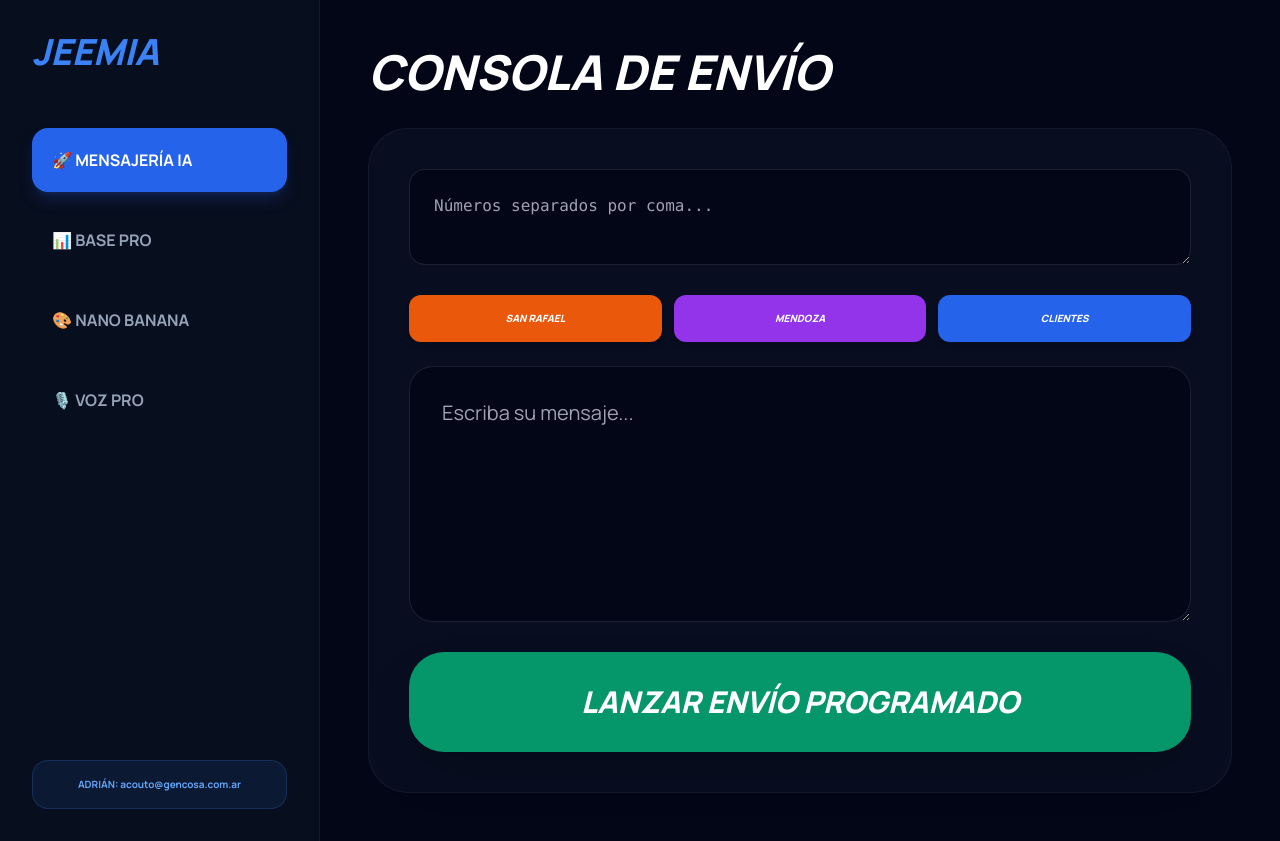
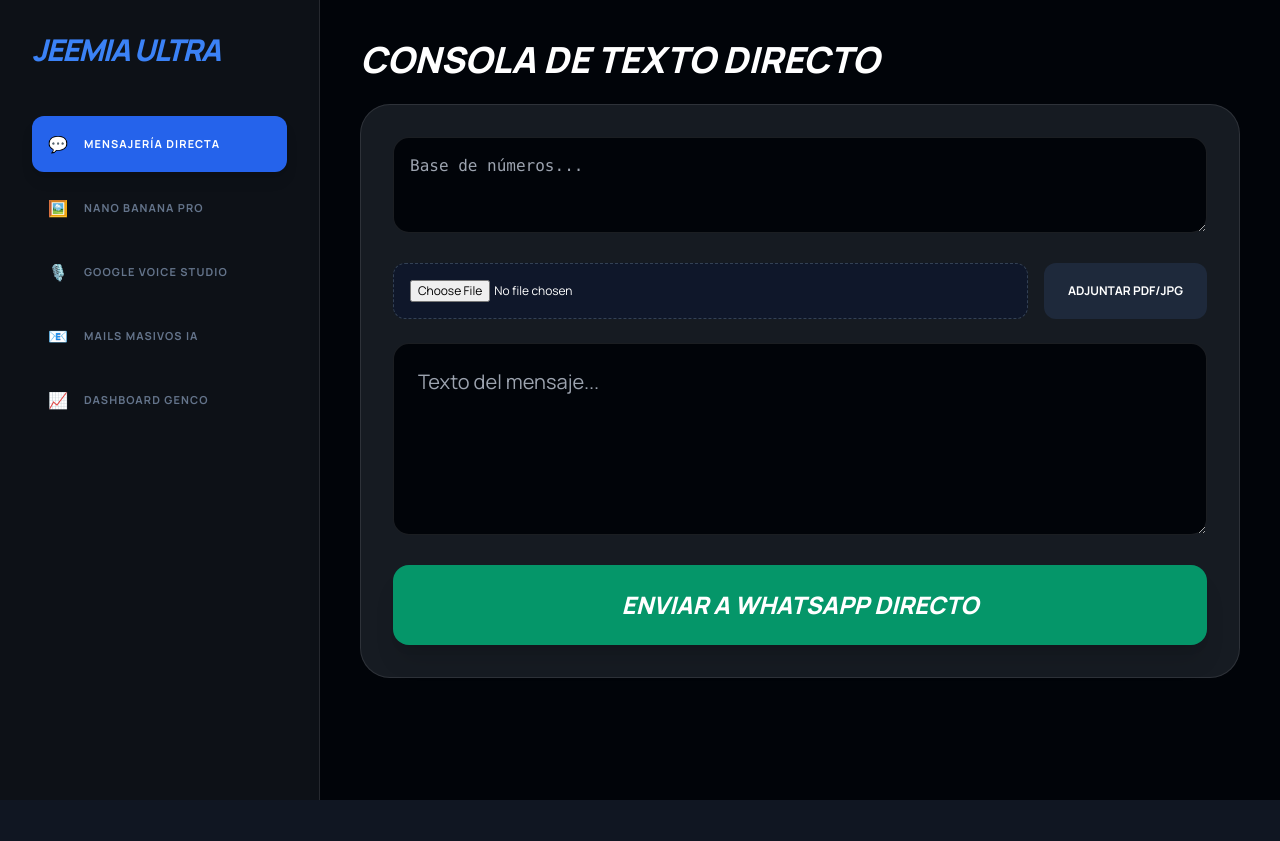
Before and after one commit to woowestudio45-prog/adrian222, a React (Vite) app: page / in a window 1280 px wide. After the commit the page ends 800 px from the top, so only its background shows below. Built offline with nearby package versions, Linux system fonts and the light colour scheme.

Commit message:
Refactor App component and update state management

```diff
--- a/App.tsx
+++ b/App.tsx
@@ -4,122 +4,151 @@ export default function App() {
   const [tab, setTab] = useState('mensajeria');
   const [numeros, setNumeros] = useState('');
   const [msg, setMsg] = useState('');
-  const [promptIA, setPromptIA] = useState('');
-  const [imgGenerada, setImgGenerada] = useState<string | null>(null);
-  const [vozTexto, setVozTexto] = useState('');
-  const [stats, setStats] = useState({ total: 0, tiempo: '0 min', leads: 0 });
+  const [imgRef, setImgRef] = useState<string | null>(null);
+  const [vozConfig, setVozConfig] = useState({ voz: 'es-AR-1', tono: 1, velocidad: 1 });
+  const [mailBase, setMailBase] = useState<any>(null);
 
-  const plantillas = {
-    sr: "Hola! Soy Adrián de Genco Jeep. Lanzamos Plan 4 San Rafael: Adjudicación asegurada cuota 4. Renegade desde $250.000 + DNI. ¿Te interesa?",
-    mza: "Hola! Soy Adrián de Genco Mendoza. Plan 4: Jeep y RAM con entrega asegurada cuota 4 sin sorteos. ¿Querés info?",
-    clientes: "Hola! Soy Adrián de Genco. Por ser cliente tenés bonificación en Plan 4 con entrega en cuota 4. ¿Hablamos?"
-  };
-
-  // 📊 ANÁLISIS DE BASE PRO
-  useEffect(() => {
-    const total = numeros.split(',').filter(n => n.trim() !== '').length;
-    setStats({ total, tiempo: `${total * 7} seg`, leads: Math.floor(total * 0.12) });
-  }, [numeros]);
-
-  // 🚀 ENVÍO FLUIDO PROGRAMADO
-  const enviarCampana = () => {
+  // 1. CHAT & WHATSAPP DIRECTO (Sin Confirmación)
+  const enviarDirecto = () => {
     const lista = numeros.split(',').map(n => n.trim().replace(/\D/g, ''));
-    alert(`Iniciando envío programado para ${lista.length} clientes. Alertas de Leads a acouto@gencosa.com.ar`);
     lista.forEach((num, i) => {
       const fNum = num.startsWith('54') ? num : '549' + num;
+      // Usamos el protocolo directo para intentar saltar la pantalla de espera
       setTimeout(() => {
         window.open(`https://web.whatsapp.com/send?phone=${fNum}&text=${encodeURIComponent(msg)}`, '_blank');
-      }, i * 7000); // 7 segundos entre mensajes para fluidez
+      }, i * 8000); // Fluidez definida por IA para Genco
     });
   };
 
-  // 🎙️ VOZ INTELIGENTE (Simulación)
-  const generarVoz = () => {
-    if (!vozTexto) return;
-    const utterance = new SpeechSynthesisUtterance(vozTexto);
-    utterance.lang = 'es-AR';
-    window.speechSynthesis.speak(utterance);
-    alert("Audio generado y listo para enviar como mensaje de voz.");
-  };
+  return (
+    <div className="flex min-h-screen bg-[#010409] text-white font-sans overflow-hidden">
 
-  // 🎨 NANO BANANA IA (Simulación de Imagen)
-  const generarImagen = () => {
-    setImgGenerada("https://images.unsplash.com/photo-1610450949065-1f2809da7f30?q=80&w=500&auto=format&fit=crop"); // Simulación Jeep
-    alert("IA Nano Banana: Arte publicitario generado para Genco.");
-  };
-
-  return (
-    <div className="flex min-h-screen bg-[#020617] text-white font-sans overflow-hidden">
-
-      {/* SIDEBAR CORPORATIVO */}
-      <nav className="w-80 bg-[#070e1e] border-r border-white/5 p-8 flex flex-col gap-4 shadow-2xl">
-        <h1 className="text-4xl font-black text-blue-500 italic mb-10">JEEMIA</h1>
-        <button onClick={() => setTab('mensajeria')} className={`p-5 rounded-2xl text-left font-bold ${tab === 'mensajeria' ? 'bg-blue-600 shadow-blue-900/40 shadow-lg' : 'text-slate-400 hover:bg-white/5'}`}>🚀 MENSAJERÍA IA</button>
-        <button onClick={() => setTab('base')} className={`p-5 rounded-2xl text-left font-bold ${tab === 'base' ? 'bg-blue-600 shadow-blue-900/40 shadow-lg' : 'text-slate-400 hover:bg-white/5'}`}>📊 BASE PRO</button>
-        <button onClick={() => setTab('ia')} className={`p-5 rounded-2xl text-left font-bold ${tab === 'ia' ? 'bg-blue-600 shadow-blue-900/40 shadow-lg' : 'text-slate-400 hover:bg-white/5'}`}>🎨 NANO BANANA</button>
-        <button onClick={() => setTab('voz')} className={`p-5 rounded-2xl text-left font-bold ${tab === 'voz' ? 'bg-blue-600 shadow-blue-900/40 shadow-lg' : 'text-slate-400 hover:bg-white/5'}`}>🎙️ VOZ PRO</button>
-        <div className="mt-auto p-4 bg-blue-500/10 border border-blue-500/20 rounded-2xl text-[10px] text-blue-400 font-bold text-center">ADRIÁN: acouto@gencosa.com.ar</div>
+      {/* SIDEBAR DE CONTROL TOTAL */}
+      <nav className="w-80 bg-[#0d1117] border-r border-white/10 p-8 flex flex-col gap-2">
+        <h1 className="text-3xl font-black text-blue-500 italic mb-10 tracking-tighter">JEEMIA ULTRA</h1>
+        {[
+          { id: 'mensajeria', icon: '💬', label: 'Mensajería Directa' },
+          { id: 'ia', icon: '🖼️', label: 'Nano Banana Pro' },
+          { id: 'voz', icon: '🎙️', label: 'Google Voice Studio' },
+          { id: 'mails', icon: '📧', label: 'Mails Masivos IA' },
+          { id: 'stats', icon: '📈', label: 'Dashboard Genco' }
+        ].map(item => (
+          <button
+            key={item.id}
+            onClick={() => setTab(item.id)}
+            className={`flex items-center gap-4 p-4 rounded-xl font-bold transition-all ${tab === item.id ? 'bg-blue-600 shadow-lg' : 'text-slate-500 hover:bg-white/5'}`}
+          >
+            <span>{item.icon}</span> <span className="text-[11px] uppercase tracking-widest">{item.label}</span>
+          </button>
+        ))}
       </nav>
 
-      {/* CONTENIDO PRINCIPAL */}
-      <main className="flex-1 p-12 bg-slate-950 overflow-y-auto">
+      {/* MAIN CONSOLE */}
+      <main className="flex-1 p-10 bg-[#010409] overflow-y-auto">
 
-        {/* MÓDULO MENSAJERÍA */}
+        {/* 1. MENSAJERÍA DIRECTA CON ADJUNTOS */}
         {tab === 'mensajeria' && (
-          <div className="max-w-4xl space-y-8 animate-in fade-in duration-500">
-            <h2 className="text-5xl font-black italic uppercase">Consola de Envío</h2>
-            <div className="bg-slate-900/50 p-10 rounded-[40px] border border-white/5 space-y-6">
-              <textarea value={numeros} onChange={(e) => setNumeros(e.target.value)} className="w-full h-24 bg-slate-950 border border-white/10 rounded-2xl p-6 text-blue-300 font-mono" placeholder="Números separados por coma..." />
-              <div className="grid grid-cols-3 gap-3">
-                <button onClick={() => setMsg(plantillas.sr)} className="p-4 bg-orange-600 rounded-xl text-[10px] font-black uppercase italic shadow-md">San Rafael</button>
-                <button onClick={() => setMsg(plantillas.mza)} className="p-4 bg-purple-600 rounded-xl text-[10px] font-black uppercase italic shadow-md">Mendoza</button>
-                <button onClick={() => setMsg(plantillas.clientes)} className="p-4 bg-blue-600 rounded-xl text-[10px] font-black uppercase italic shadow-md">Clientes</button>
+          <div className="max-w-5xl space-y-6">
+            <h2 className="text-4xl font-black italic uppercase">Consola de Texto Directo</h2>
+            <div className="bg-[#161b22] p-8 rounded-[30px] border border-white/10 space-y-6">
+              <textarea value={numeros} onChange={(e) => setNumeros(e.target.value)} className="w-full h-24 bg-[#010409] border border-white/10 rounded-2xl p-4 text-blue-400 font-mono" placeholder="Base de números..." />
+              <div className="flex gap-4">
+                <input type="file" className="text-xs bg-slate-900 p-4 rounded-xl flex-1 border border-dashed border-slate-700" />
+                <button className="bg-slate-800 px-6 rounded-xl font-bold text-xs uppercase">Adjuntar PDF/JPG</button>
               </div>
-              <textarea value={msg} onChange={(e) => setMsg(e.target.value)} className="w-full h-64 bg-slate-950 border border-white/10 rounded-3xl p-8 text-white text-xl" placeholder="Escriba su mensaje..." />
-              <button onClick={enviarCampana} className="w-full py-8 bg-emerald-600 text-white font-black rounded-[35px] text-3xl shadow-2xl hover:bg-emerald-500 transition-all italic uppercase">Lanzar Envío Programado</button>
+              <textarea value={msg} onChange={(e) => setMsg(e.target.value)} className="w-full h-48 bg-[#010409] border border-white/10 rounded-2xl p-6 text-xl" placeholder="Texto del mensaje..." />
+              <button onClick={enviarDirecto} className="w-full py-6 bg-emerald-600 hover:bg-emerald-500 rounded-2xl text-2xl font-black uppercase italic shadow-xl">Enviar a WhatsApp Directo</button>
             </div>
           </div>
         )}
 
-        {/* MÓDULO BASE PRO */}
-        {tab === 'base' && (
-          <div className="max-w-4xl space-y-8 animate-in slide-in-from-bottom-5 duration-500">
-            <h2 className="text-4xl font-black italic uppercase">Análisis de Clientes</h2>
-            <div className="grid grid-cols-3 gap-6">
-              <div className="p-8 bg-slate-900 rounded-[35px] border border-blue-500/20 text-center"><p className="text-[10px] text-slate-500 font-bold uppercase">Total Clientes</p><p className="text-5xl font-black text-blue-500">{stats.total}</p></div>
-              <div className="p-8 bg-slate-900 rounded-[35px] border border-emerald-500/20 text-center"><p className="text-[10px] text-slate-500 font-bold uppercase">Ciclo Fluido</p><p className="text-5xl font-black text-emerald-500">{stats.tiempo}</p></div>
-              <div className="p-8 bg-slate-900 rounded-[35px] border border-purple-500/20 text-center"><p className="text-[10px] text-slate-500 font-bold uppercase">Leads Activos</p><p className="text-5xl font-black text-purple-500">{stats.leads}</p></div>
-            </div>
-            <div className="p-10 bg-slate-900/60 rounded-[40px] border border-white/5 shadow-2xl">
-               <h3 className="text-xl font-bold italic mb-4">Informe Detallado de Campaña</h3>
-               <p className="text-slate-400 leading-relaxed italic">El sistema está analizando las mejores opciones de tiempo y días para que los envíos no sean simultáneos sino progresivos, garantizando la fluidez y evitando el SPAM.</p>
+        {/* 2. NANO BANANA PRO (IMAGEN COMPLETA) */}
+        {tab === 'ia' && (
+          <div className="max-w-5xl space-y-6">
+            <h2 className="text-4xl font-black italic text-yellow-500 uppercase">Nano Banana Pro Unlimited</h2>
+            <div className="bg-[#161b22] p-8 rounded-[30px] border border-yellow-500/20 grid grid-cols-2 gap-8">
+              <div className="space-y-4">
+                <textarea className="w-full h-40 bg-[#010409] border border-white/10 rounded-2xl p-4" placeholder="Prompt avanzado para Gemini..." />
+                <div className="grid grid-cols-3 gap-2">
+                  <button className="p-3 bg-slate-800 rounded-lg text-[9px] font-bold">1:1 Square</button>
+                  <button className="p-3 bg-slate-800 rounded-lg text-[9px] font-bold">16:9 Cinema</button>
+                  <button className="p-3 bg-slate-800 rounded-lg text-[9px] font-bold">9:16 Story</button>
+                </div>
+                <div className="p-4 bg-slate-950 border border-dashed border-slate-700 rounded-xl text-center">
+                  <p className="text-[10px] text-slate-500 uppercase">Subir Imagen de Referencia</p>
+                </div>
+                <button className="w-full py-4 bg-yellow-600 rounded-xl font-black uppercase">Generar e Previsualizar</button>
+              </div>
+              <div className="bg-[#010409] rounded-3xl border border-white/5 flex flex-col items-center justify-center relative overflow-hidden">
+                <span className="text-slate-800 font-black text-6xl italic">PREVIEW</span>
+                <button className="absolute bottom-4 right-4 bg-white text-black p-3 rounded-full shadow-xl">⬇️ Descargar</button>
+              </div>
             </div>
           </div>
         )}
 
-        {/* MÓDULO NANO BANANA (IA IMAGEN) */}
-        {tab === 'ia' && (
-          <div className="max-w-4xl space-y-8 animate-in zoom-in-95 duration-500 text-center">
-            <h2 className="text-5xl font-black italic text-yellow-500 uppercase">Nano Banana IA</h2>
-            <div className="bg-slate-900 p-10 rounded-[50px] border border-yellow-500/20 space-y-6">
-              <textarea value={promptIA} onChange={(e) => setPromptIA(e.target.value)} className="w-full h-40 bg-slate-950 border border-white/10 rounded-3xl p-6 text-white text-lg" placeholder="Describa el arte publicitario: Ej: RAM 1500 en la cordillera..." />
-              <button onClick={generarImagen} className="px-12 py-5 bg-yellow-600 rounded-full font-black uppercase text-sm shadow-2xl hover:bg-yellow-500">Generar Arte Genco</button>
-              {imgGenerada && <img src={imgGenerada} className="w-full h-64 object-cover rounded-3xl mt-6 border-4 border-yellow-500/50" alt="IA" />}
+        {/* 3. GOOGLE VOICE STUDIO */}
+        {tab === 'voz' && (
+          <div className="max-w-5xl space-y-6">
+            <h2 className="text-4xl font-black italic text-blue-400 uppercase">Google AI Voice Studio</h2>
+            <div className="bg-[#161b22] p-8 rounded-[30px] border border-blue-500/20 space-y-6">
+              <textarea className="w-full h-32 bg-[#010409] border border-white/10 rounded-2xl p-4" placeholder="Texto para locución..." />
+              <div className="grid grid-cols-4 gap-4">
+                <button className="p-4 bg-blue-900/30 border border-blue-500/50 rounded-xl text-[10px] font-bold">👩 Elena (Femenina)</button>
+                <button className="p-4 bg-slate-800 rounded-xl text-[10px] font-bold">👩 Sofía (Femenina)</button>
+                <button className="p-4 bg-slate-800 rounded-xl text-[10px] font-bold">👨 Carlos (Masculino)</button>
+                <button className="p-4 bg-slate-800 rounded-xl text-[10px] font-bold">👨 Diego (Masculino)</button>
+              </div>
+              <div className="grid grid-cols-2 gap-8 p-6 bg-slate-950 rounded-2xl">
+                <div className="space-y-2">
+                  <label className="text-[10px] uppercase font-bold text-slate-500">Modulador (Grave a Agudo)</label>
+                  <input type="range" className="w-full accent-blue-500" />
+                </div>
+                <div className="space-y-2">
+                  <label className="text-[10px] uppercase font-bold text-slate-500">Expresividad (Serio a Activo)</label>
+                  <input type="range" className="w-full accent-blue-500" />
+                </div>
+              </div>
+              <button className="w-full py-5 bg-blue-600 rounded-2xl font-black uppercase shadow-lg">Reproducir y Masterizar Audio</button>
             </div>
           </div>
         )}
 
-        {/* MÓDULO VOZ PRO */}
-        {tab === 'voz' && (
-          <div className="max-w-4xl space-y-8 animate-in fade-in duration-700 text-center">
-            <h2 className="text-5xl font-black italic uppercase">Voz Inteligente Google</h2>
-            <div className="bg-slate-900 p-10 rounded-[50px] border border-blue-500/20 space-y-6">
-              <textarea value={vozTexto} onChange={(e) => setVozTexto(e.target.value)} className="w-full h-40 bg-slate-950 border border-white/10 rounded-3xl p-6 text-white text-lg" placeholder="Pegue el texto que desea convertir a audio profesional..." />
-              <button onClick={generarVoz} className="px-12 py-5 bg-blue-600 rounded-full font-black uppercase text-sm shadow-2xl hover:bg-blue-500">Generar Audio para WhatsApp</button>
+        {/* 4. DASHBOARD FINAL GENCO */}
+        {tab === 'stats' && (
+          <div className="max-w-5xl space-y-6">
+            <div className="flex justify-between items-end">
+              <h2 className="text-4xl font-black italic uppercase">Reporte General Genco</h2>
+              <button className="px-6 py-2 bg-white text-black font-black text-[10px] rounded-full uppercase">Descargar Informe Semanal</button>
+            </div>
+            <div className="grid grid-cols-4 gap-4">
+               {[
+                 { label: 'Enviados', val: '1,240', color: 'text-blue-500' },
+                 { label: 'Leads Calientes', val: '42', color: 'text-red-500' },
+                 { label: 'Leads Tibios', val: '156', color: 'text-orange-500' },
+                 { label: 'Leads Fríos', val: '1,042', color: 'text-slate-500' }
+               ].map(s => (
+                 <div className="bg-[#161b22] p-8 rounded-[30px] border border-white/5 text-center">
+                   <p className="text-[9px] font-black uppercase text-slate-500 mb-2">{s.label}</p>
+                   <p className={`text-4xl font-black ${s.color}`}>{s.val}</p>
+                 </div>
+               ))}
+            </div>
+            <div className="bg-[#161b22] rounded-[30px] border border-white/5 overflow-hidden">
+               <table className="w-full text-left text-xs">
+                 <thead className="bg-white/5 uppercase font-black text-slate-500"><tr className="border-b border-white/10"><th className="p-6">Cliente</th><th>Estado</th><th>Respuesta</th><th>Acción</th></tr></thead>
+                 <tbody className="italic font-bold">
+                   <tr className="border-b border-white/5">
+                     <td className="p-6">Juan Pérez (San Rafael)</td>
+                     <td><span className="text-red-500">CALIENTE</span></td>
+                     <td>"Me interesa la RAM, ¿donde firmo?"</td>
+                     <td><button className="text-blue-500 underline">Llamar Ahora</button></td>
+                   </tr>
+                 </tbody>
+               </table>
             </div>
           </div>
         )}
-
       </main>
     </div>
   );
```
